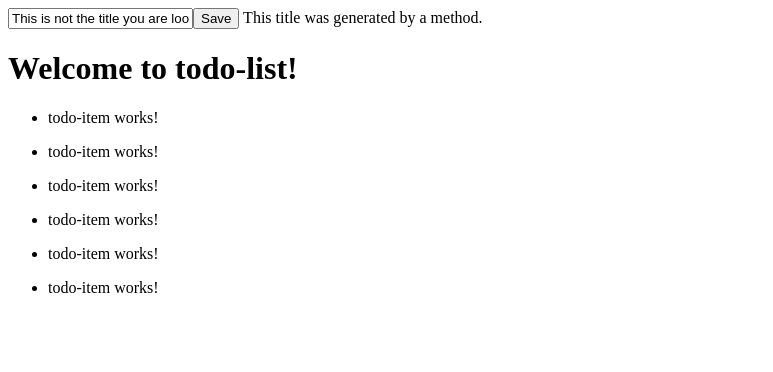
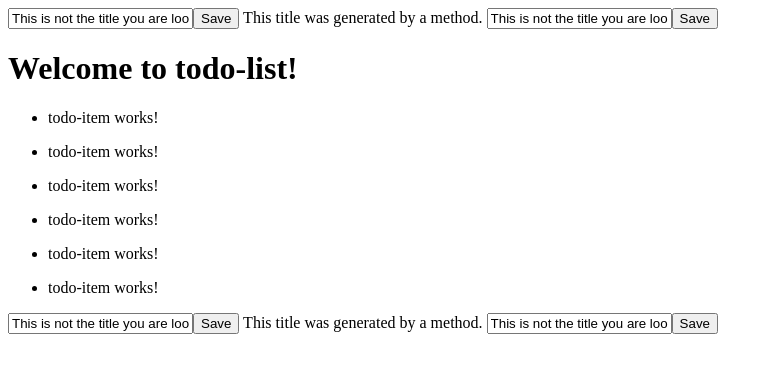
Before and after one commit to iwonaive/todo-list2025, an Angular app: page / in a window 1280 px wide. Shown: the top 372 px of the page, without its empty margins (0-773 px from the left). Built offline with nearby package versions, Linux system fonts and the light colour scheme.

Commit message:
added submit

```diff
--- a/src/app/app.html
+++ b/src/app/app.html
@@ -9,3 +9,5 @@
   </li>
   }
 </ul>
+
+<app-input-button-unit (submit)="addItem($event)"></app-input-button-unit>
--- a/src/app/app.ts
+++ b/src/app/app.ts
@@ -18,4 +18,9 @@ export class App {
     { title: 'develop app' },
     { title: 'deploy app' },
   ];
+
+
+  addItem(title: string) {
+    this.todoList.push({ title });
+  }
 }
--- a/src/app/input-button-unit/input-button-unit.html
+++ b/src/app/input-button-unit/input-button-unit.html
@@ -8,3 +8,7 @@
 {{ generateTitle() }}
 
 <!-- sygnały trzeba wywołać - title() -->
+
+<input #inputElementRef [value]="title()" (keyup.enter)="submitValue(getInputValue($event))" />
+
+<button (click)="submitValue(inputElementRef.value)">Save</button>
--- a/src/app/input-button-unit/input-button-unit.ts
+++ b/src/app/input-button-unit/input-button-unit.ts
@@ -1,4 +1,4 @@
-import { Component, OnInit, signal } from '@angular/core';
+import { Component, OnInit, signal, Output, EventEmitter } from '@angular/core';
 
 @Component({
   selector: 'app-input-button-unit',
@@ -29,6 +29,13 @@ export class InputButtonUnit implements OnInit {
     return (event.target as HTMLInputElement).value;
   }
 
+  @Output() submit: EventEmitter<string> = new EventEmitter<string>();
+
+  submitValue(newTitle: string) {
+    this.submit.emit(newTitle);
+  }
 }
 
+
+
 // signal w exporcie + set w timeout + set w changetitle + pamiętaj zaimportować!
```
